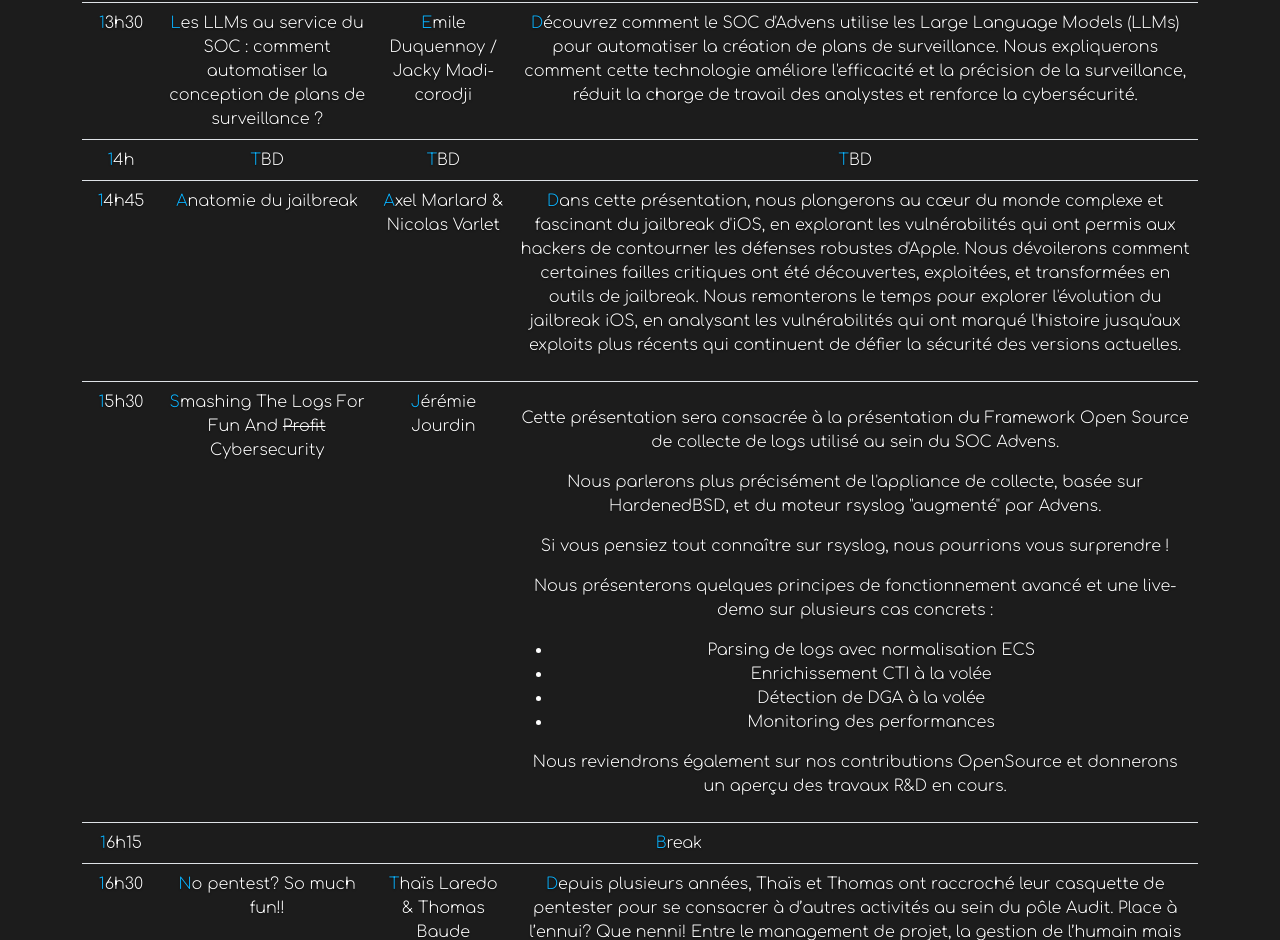
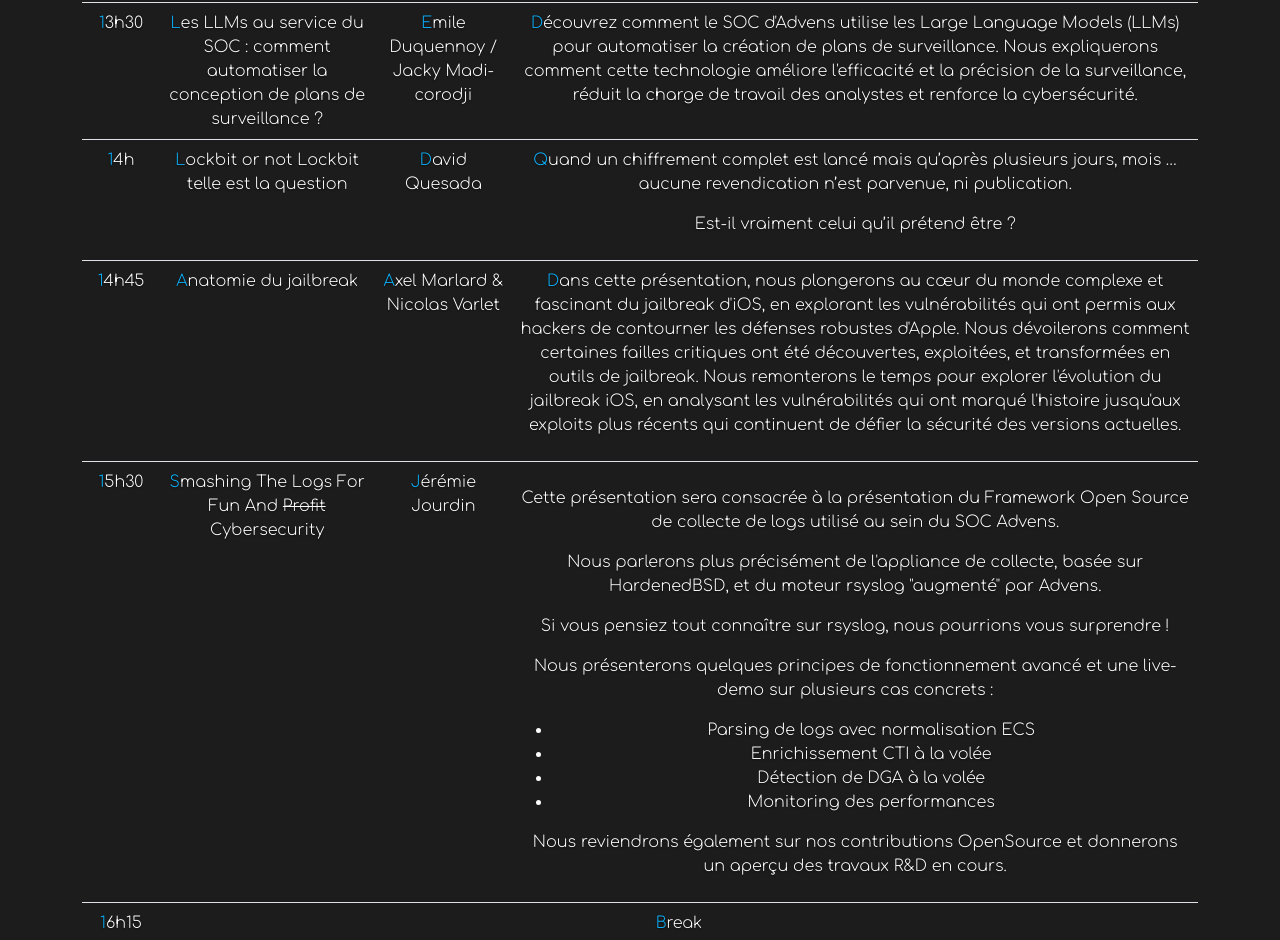
Before and after one commit to hackvens/hackvens.github.io, a plain HTML site: page index.html in a window 1280 px wide. Shown: the part 2130-3070 px from the top of the page. Drawn offline with nearby package versions, Linux system fonts and the light colour scheme; a script that the page names is missing.

Commit message:
update confs

```diff
--- a/index.html
+++ b/index.html
@@ -192,9 +192,10 @@
 				</tr>
 				<tr>
 					<td class="firstLetter">14h</td>
-					<td class="firstLetter">TBD</td>
-					<td class="firstLetter">TBD</td>
-					<td class="firstLetter">TBD</td>
+					<td class="firstLetter">Lockbit or not Lockbit telle est la question</td>
+					<td class="firstLetter">David Quesada</td>
+					<td class="firstLetter"><div><p>Quand un chiffrement complet est lancé mais qu’après plusieurs jours, mois … aucune revendication n’est parvenue, ni
+					publication.</p><p>Est-il vraiment celui qu’il prétend être ?</p></div></td>
 				</tr>
 				<tr>
 					<td class="firstLetter">14h45</td>
```
